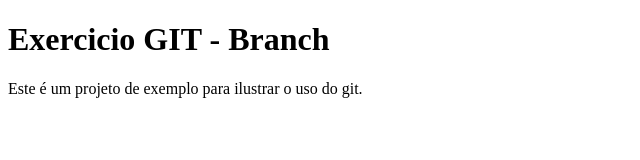
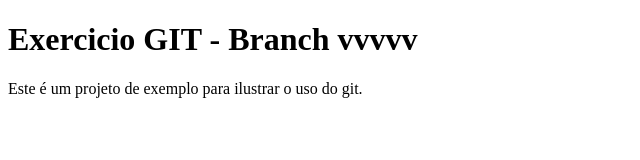
Before and after one commit to tondinizr/projeto-git, a plain HTML site: page index.html in a window 1280 px wide. Shown: the whole page, without its empty margins (0-640 px from the left). Drawn offline with Linux system fonts and the light colour scheme.

Commit message:
Alteração na branch exercicio

```diff
--- a/index.html
+++ b/index.html
@@ -6,7 +6,7 @@
     <title>Projeto Git</title>
 </head>
 <body>
-    <h1>Exercicio GIT - Branch</h1>
+    <h1>Exercicio GIT - Branch  vvvvv</h1>
     <p>Este é um projeto de exemplo para ilustrar o uso do git.</p>
 </body>
 </html>
```
